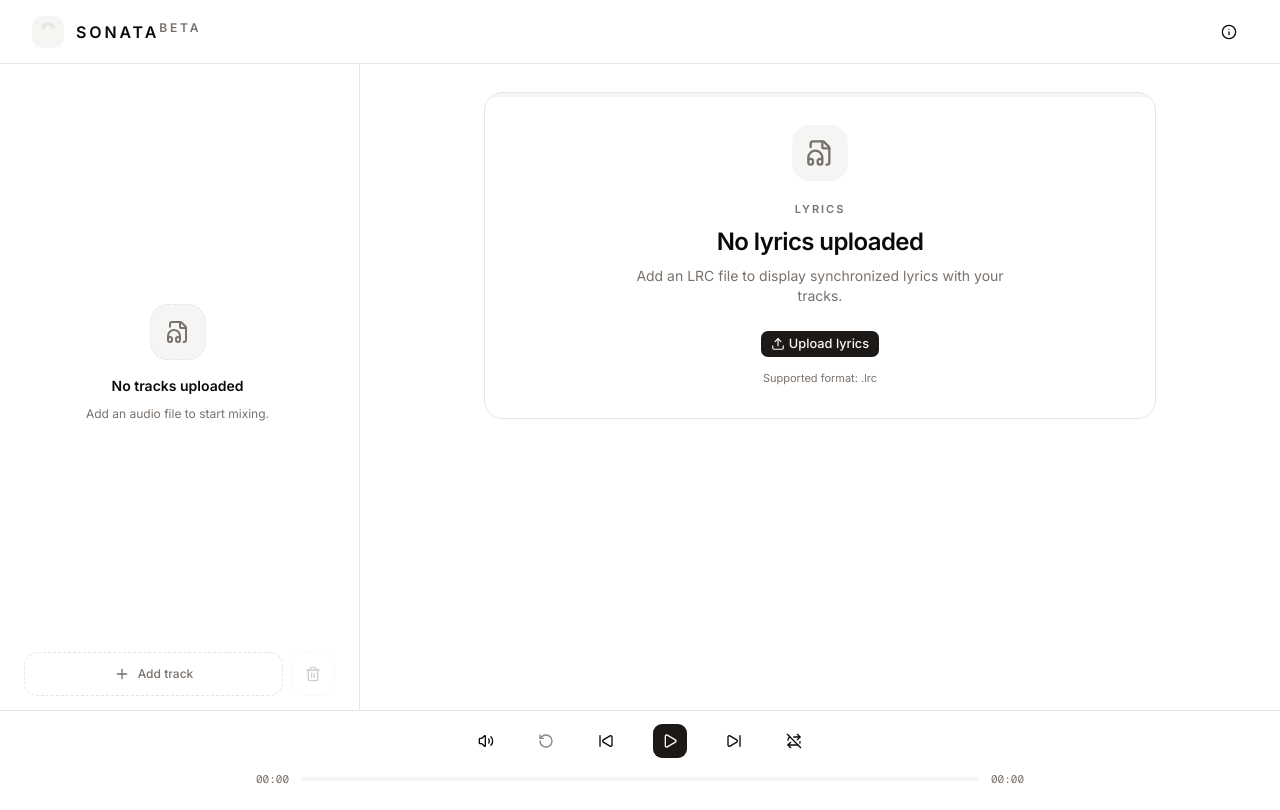
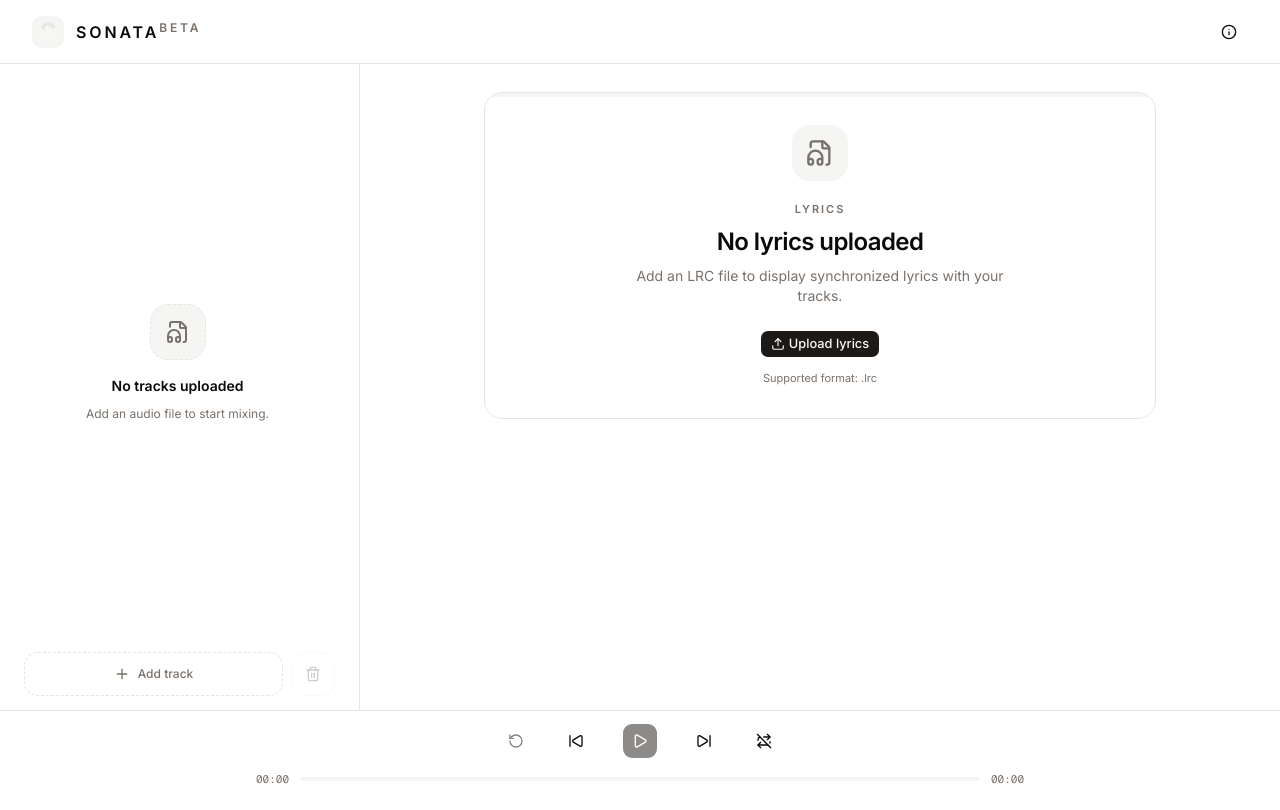
Before and after one commit to edmarkmagsalin/sonata, a Next.js app in the folder apps/web/: page / in a window 1280 px wide. Built offline with nearby package versions, Linux system fonts and the light colour scheme.

Commit message:
make general improvements

```diff
--- a/apps/web/app/page.tsx
+++ b/apps/web/app/page.tsx
@@ -412,7 +412,6 @@ export default function Page() {
     void Promise.all(audioElements.map((audio) => audio.play()))
   }
 
-  console.log({visualizerBars})
   return (
     <main className="min-h-svh bg-background text-foreground selection:bg-accent">
       <header className="fixed inset-x-0 top-0 z-50 flex h-16 items-center justify-between border-b border-border bg-background/95 px-5 backdrop-blur sm:px-8">
@@ -717,9 +716,6 @@ export default function Page() {
       <footer className="sticky bottom-0 border-t border-border bg-background/95 px-5 py-3 backdrop-blur sm:px-8">
         <div className="mx-auto flex max-w-3xl flex-col gap-3">
           <div className="flex items-center justify-center gap-4 sm:gap-8">
-            <Button variant="ghost" size="icon-sm" aria-label="Volume" title="Volume">
-              <Volume2 />
-            </Button>
             <Button
               variant="ghost"
               size="icon-sm"
@@ -743,6 +739,7 @@ export default function Page() {
               variant="default"
               size="icon-lg"
               aria-label={isPlaying ? "Pause" : "Play"}
+              disabled={tracks.length === 0}
               onClick={togglePlay}
             >
               {isPlaying ? <Pause /> : <Play />}
```
